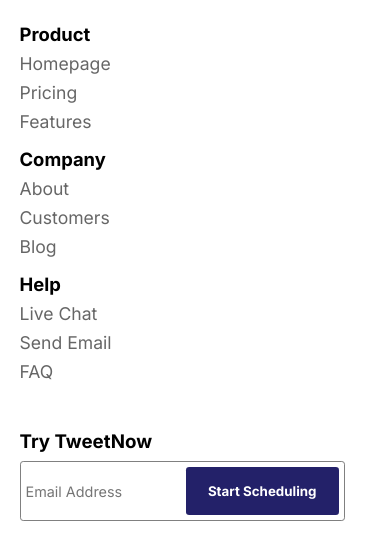
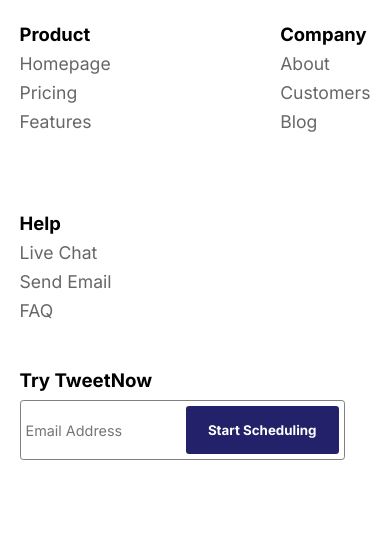
Before and after one commit to Luis-Felipe-N/landing-time-now, a plain HTML site: page index.html in a window 390 px wide. Shown: the part 2395-2955 px from the top of the page. After the commit the page ends 2912 px from the top, so only its background shows below. Drawn offline with Linux system fonts and the light colour scheme.

Commit message:
arrumando menu footer

```diff
--- a/scss/_footer.scss
+++ b/scss/_footer.scss
@@ -90,7 +90,7 @@
     .footer  {
         grid-template-rows: 1rem 1fr 100px;
 
-        &-menu {
+        nav {
             grid-column: 1 / 3;
             gap: 1rem;
         }
```
Also changed, not shown: scss/style.css, 1 other file.
